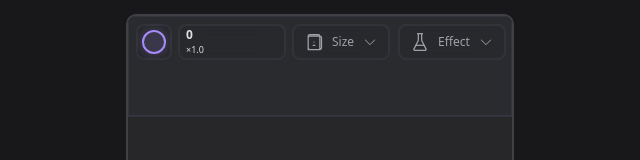
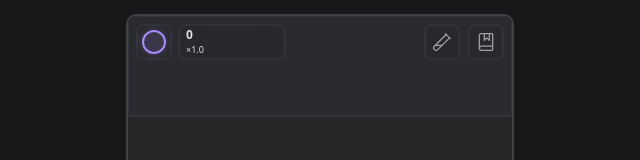
Before and after one commit to bigbug999/astral-merge, a Next.js app: page / in a window 1280 px wide. Shown: the top 160 px of the page, without its empty margins (320-960 px from the left). Built offline with nearby package versions, Linux system fonts and the light colour scheme.

Commit message:
icon updates

```diff
--- a/components/FlaskDropdown.tsx
+++ b/components/FlaskDropdown.tsx
@@ -6,13 +6,19 @@ import { FlaskIcon } from './icons/FlaskIcon';
 import { FeatherIcon } from './icons/FeatherIcon';
 import { SparklesIcon } from './icons/SparklesIcon';
 import { ShrinkIcon } from './icons/ShrinkIcon';
+import { TestTubeIcon } from './icons/TestTubeIcon';
+import { BookMarkedIcon } from './icons/BookMarkedIcon';
+import { FlaskRoundIcon } from './icons/FlaskRoundIcon';
 
 const ICON_COMPONENTS: Record<string, React.ComponentType<{ className?: string }>> = {
+  TestTubeIcon,
   FlaskConicalIcon,
   FlaskIcon,
   FeatherIcon,
   SparklesIcon,
   ShrinkIcon,
+  BookMarkedIcon,
+  FlaskRoundIcon,
 };
 
 interface FlaskOption {
@@ -78,7 +84,7 @@ export function FlaskDropdown({ label, value, options, onChange }: FlaskDropdown
       <button
         type="button"
         className={cn(
-          "h-full px-2.5 rounded-lg border-2 flex items-center gap-2",
+          "h-full w-9 rounded-lg border-2 flex items-center justify-center",
           "bg-zinc-800/30 backdrop-blur-md",
           "hover:bg-zinc-800/50 transition-all duration-200",
           isOpen
@@ -93,18 +99,6 @@ export function FlaskDropdown({ label, value, options, onChange }: FlaskDropdown
         onPointerUp={(e) => e.stopPropagation()}
       >
         <IconComponent className="w-5 h-5 text-zinc-400" />
-        <span className="text-xs text-zinc-400">{label}</span>
-        <svg
-          className={cn(
-            "w-4 h-4 text-zinc-400 transition-transform duration-200",
-            isOpen ? "rotate-180" : ""
-          )}
-          fill="none"
-          viewBox="0 0 24 24"
-          stroke="currentColor"
-        >
-          <path strokeLinecap="round" strokeLinejoin="round" strokeWidth={1.5} d="M19 9l-7 7-7-7" />
-        </svg>
       </button>
 
       {isOpen && (
--- /dev/null
+++ b/components/icons/BookMarkedIcon.tsx
@@ -0,0 +1,16 @@
+export function BookMarkedIcon({ className = "" }: { className?: string }) {
+  return (
+    <svg
+      className={className}
+      viewBox="0 0 24 24"
+      fill="none"
+      stroke="currentColor"
+      strokeWidth="1.5"
+      strokeLinecap="round"
+      strokeLinejoin="round"
+    >
+      <path d="M10 2v8l3-3 3 3V2" />
+      <path d="M4 19.5v-15A2.5 2.5 0 0 1 6.5 2H19a1 1 0 0 1 1 1v18a1 1 0 0 1-1 1H6.5a1 1 0 0 1 0-5H20" />
+    </svg>
+  );
+}
--- /dev/null
+++ b/components/icons/FlaskRoundIcon.tsx
@@ -0,0 +1,17 @@
+export function FlaskRoundIcon({ className = "" }: { className?: string }) {
+  return (
+    <svg
+      className={className}
+      viewBox="0 0 24 24"
+      fill="none"
+      stroke="currentColor"
+      strokeWidth="1.5"
+      strokeLinecap="round"
+      strokeLinejoin="round"
+    >
+      <path d="M10 2v6.292a7 7 0 1 0 4 0V2" />
+      <path d="M5 15h14" />
+      <path d="M8.5 2h7" />
+    </svg>
+  );
+}
--- /dev/null
+++ b/components/icons/TestTubeIcon.tsx
@@ -0,0 +1,17 @@
+export function TestTubeIcon({ className = "" }: { className?: string }) {
+  return (
+    <svg
+      className={className}
+      viewBox="0 0 24 24"
+      fill="none"
+      stroke="currentColor"
+      strokeWidth="1.5"
+      strokeLinecap="round"
+      strokeLinejoin="round"
+    >
+      <path d="M21 7 6.82 21.18a2.83 2.83 0 0 1-3.99-.01a2.83 2.83 0 0 1 0-4L17 3" />
+      <path d="m16 2 6 6" />
+      <path d="M12 16H4" />
+    </svg>
+  );
+}
--- a/types/flasks.ts
+++ b/types/flasks.ts
@@ -16,7 +16,7 @@ export interface Flask {
   id: FlaskSizeId | FlaskEffectId;
   name: string;
   description: string;
-  icon: 'FlaskConicalIcon' | 'FlaskIcon' | 'FeatherIcon' | 'SparklesIcon' | 'BounceIcon' | 'ShrinkIcon';
+  icon: 'TestTubeIcon' | 'FlaskConicalIcon' | 'FlaskIcon' | 'FeatherIcon' | 'SparklesIcon' | 'BounceIcon' | 'ShrinkIcon' | 'BookMarkedIcon' | 'FlaskRoundIcon';
   physics: FlaskPhysics;
 }
 
@@ -25,7 +25,7 @@ export const FLASK_SIZES = {
     id: 'DEFAULT',
     name: 'Default Size',
     description: 'Standard ball size',
-    icon: 'FlaskIcon',
+    icon: 'TestTubeIcon',
     physics: {
       scale: 1
     }
@@ -34,7 +34,7 @@ export const FLASK_SIZES = {
     id: 'SHRINK',
     name: 'Small Size',
     description: 'Makes all balls 25% smaller',
-    icon: 'ShrinkIcon',
+    icon: 'FlaskConicalIcon',
     physics: {
       scale: 0.75
     }
@@ -43,7 +43,7 @@ export const FLASK_SIZES = {
     id: 'EXTRA_SHRINK',
     name: 'Extra Small',
     description: 'Makes all balls 50% smaller',
-    icon: 'ShrinkIcon',
+    icon: 'FlaskRoundIcon',
     physics: {
       scale: 0.5
     }
@@ -55,7 +55,7 @@ export const FLASK_EFFECTS = {
     id: 'DEFAULT',
     name: 'Default Effect',
     description: 'Standard physics behavior',
-    icon: 'FlaskConicalIcon',
+    icon: 'BookMarkedIcon',
     physics: {
       gravity: 1.75,
       timeScale: 1.35,
```
